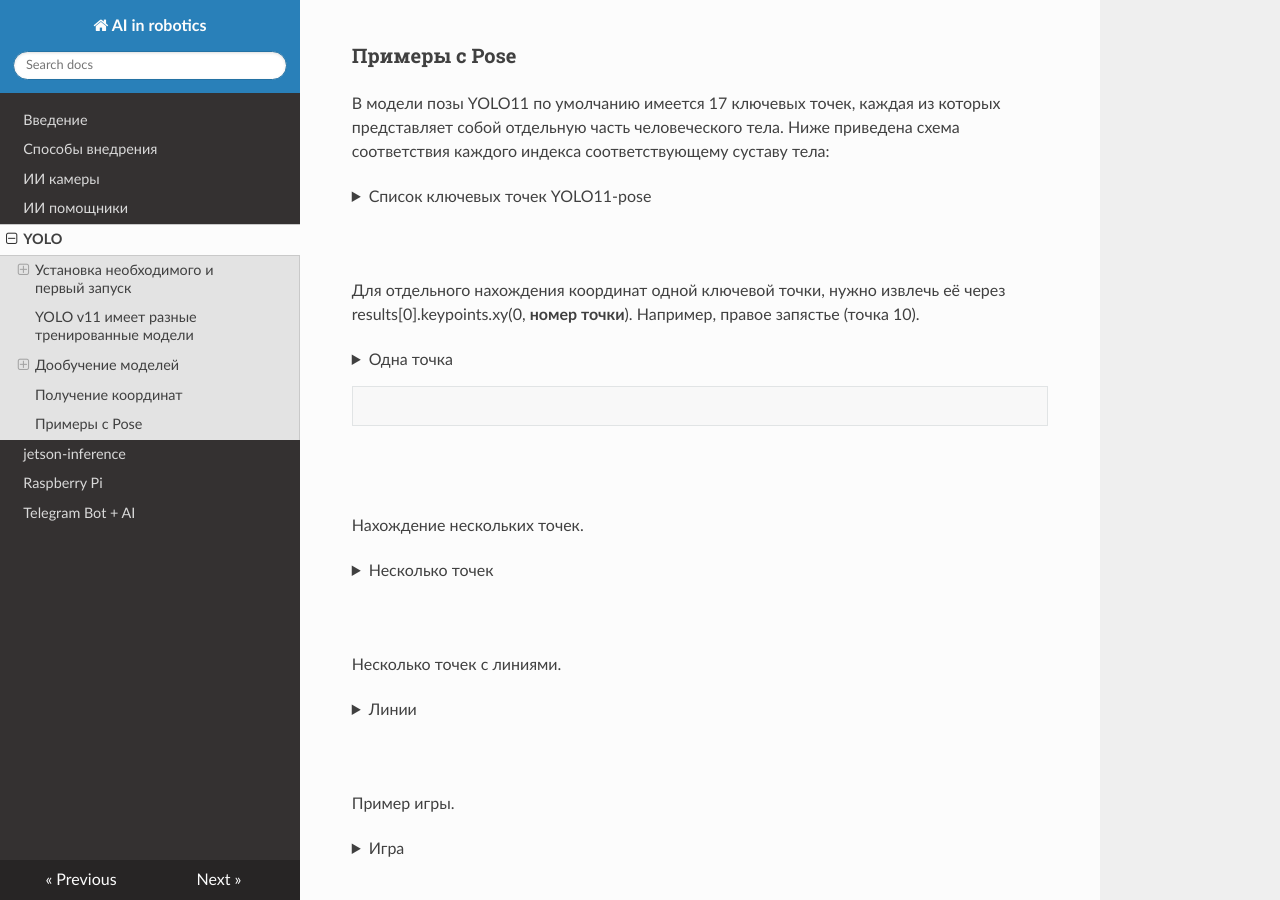
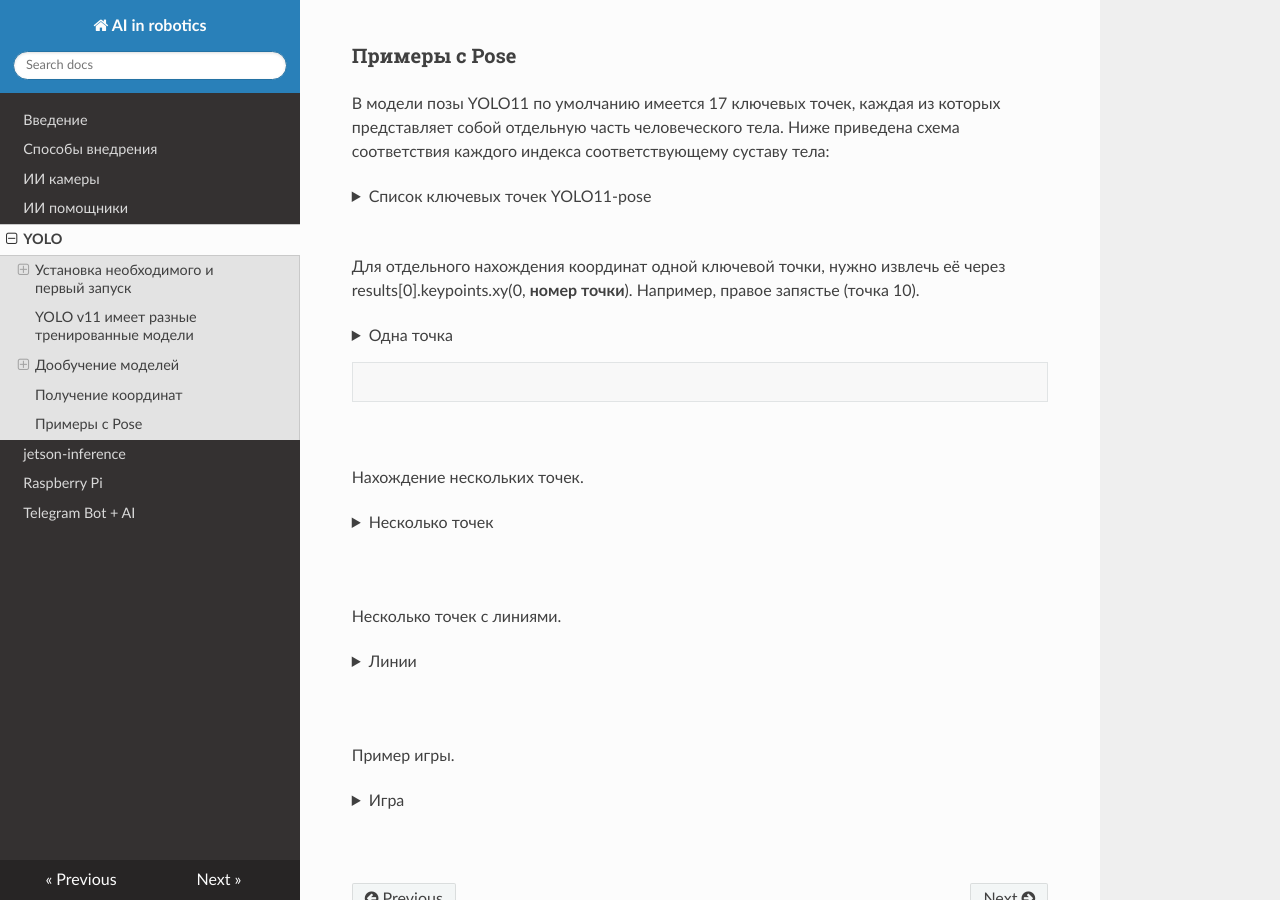
Before and after one commit to aztechell/AI-in-robotics, an MkDocs documentation site: the page built from docs/yolo.md, in a window 1280 px wide and 900 px high, scrolled down 3782 px. Built offline with MkDocs 1.6.1, drawn with Linux system fonts in a browser that asks for light colours; nearby versions of some CDN libraries.

Commit message:
adding info

````diff
--- a/docs/yolo.md
+++ b/docs/yolo.md
@@ -250,8 +250,7 @@ wc.release(); cv2.destroyAllWindows()
 ```
 
 </details>
-<br>
-<br>
+&nbsp;
 
 Для отдельного нахождения координат одной ключевой точки, нужно извлечь её через results[0].keypoints.xy(0, **номер точки**). Например, правое запястье (точка 10).
 
@@ -298,9 +297,9 @@ webcamera.release()
 cv2.destroyAllWindows()
 
 ```
+
 </details>
-<br>
-<br>
+&nbsp;
 
 Нахождение нескольких точек.
 
````
